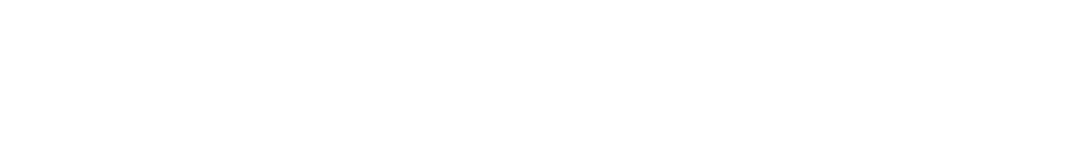
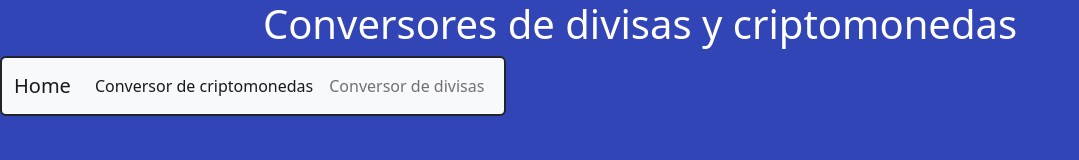
Before and after one commit to agussnb/proyectojavascript.github.io, a plain HTML site: page index.html in a window 1280 px wide. Shown: the whole page, without its empty margins (0-1079 px from the left). Drawn offline with nearby package versions, Linux system fonts and the light colour scheme.

Commit message:
Hice los html principales y les agregue estilo basico

```diff
--- a/index.html
+++ b/index.html
@@ -1,14 +1,39 @@
 <!DOCTYPE html>
-<html lang="en">
+<html lang="es">
 <head>
     <meta charset="UTF-8">
     <meta http-equiv="X-UA-Compatible" content="IE=edge">
     <meta name="viewport" content="width=device-width, initial-scale=1.0">
-    <title>Document</title>
+    <title>Conversor de divisas y criptomonedas</title>
+    <link href="https://cdn.jsdelivr.net/npm/bootstrap@5.2.2/dist/css/bootstrap.min.css" rel="stylesheet" integrity="sha384-Zenh87qX5JnK2Jl0vWa8Ck2rdkQ2Bzep5IDxbcnCeuOxjzrPF/et3URy9Bv1WTRi" crossorigin="anonymous">
     <link rel="stylesheet" href="style.css">
 </head>
 <body>
+    <header>
+        <h1> Conversores de divisas y criptomonedas</h1>
+        <nav class="navbar navbar-expand-lg bg-light">
+  <div class="container-fluid">
+    <a class="navbar-brand" href="index.html">Home</a>
+    <button class="navbar-toggler" type="button" data-bs-toggle="collapse" data-bs-target="#navbarNavDropdown" aria-controls="navbarNavDropdown" aria-expanded="false" aria-label="Toggle navigation">
+      <span class="navbar-toggler-icon"></span>
+    </button>
+    <div class="collapse navbar-collapse" id="navbarNavDropdown">
+      <ul class="navbar-nav">
+        <li class="nav-item">
+          <a class="nav-link active" aria-current="page" href="/html/criptomonedas.html">Conversor de criptomonedas</a>
+        </li>
+        <li class="nav-item">
+          <a class="nav-link" href="/html/divisas.html">Conversor de divisas</a>
+        </li>
+        </li>
+      </ul>
+    </div>
+  </div>
+</nav>
+    </header>
+
 
     <script src="/js/main.js"></script>
+    <script src="https://cdn.jsdelivr.net/npm/bootstrap@5.2.2/dist/js/bootstrap.bundle.min.js" integrity="sha384-OERcA2EqjJCMA+/3y+gxIOqMEjwtxJY7qPCqsdltbNJuaOe923+mo//f6V8Qbsw3" crossorigin="anonymous"></script>
 </body>
 </html>
--- a/style.css
+++ b/style.css
@@ -0,0 +1,19 @@
+*{
+    margin: 0;
+    padding: 0;
+}
+body{
+    background-color: rgb(50, 69, 182);
+}
+h1{
+    text-align: center;
+    color: white;
+}
+nav{
+    padding: 2px;
+    border: solid 2px;
+    border-radius: 6px;
+    max-width: fit-content;
+    background-color: aliceblue;
+    text-decoration: none;
+}
```
Also changed, not shown: html/criptomonedas.html (added, +40 -0 lines), html/divisas.html (added, +39 -0 lines).
